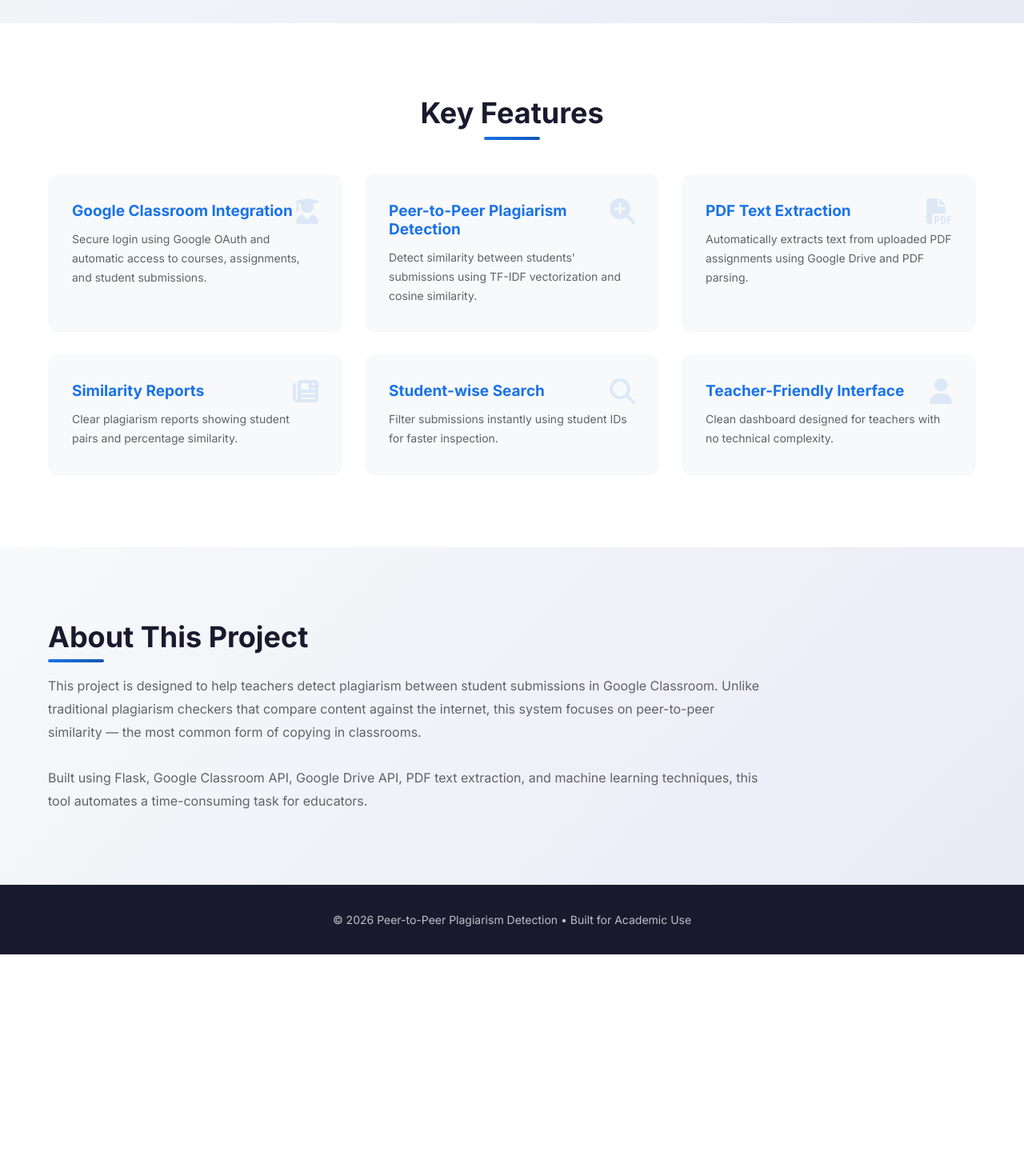
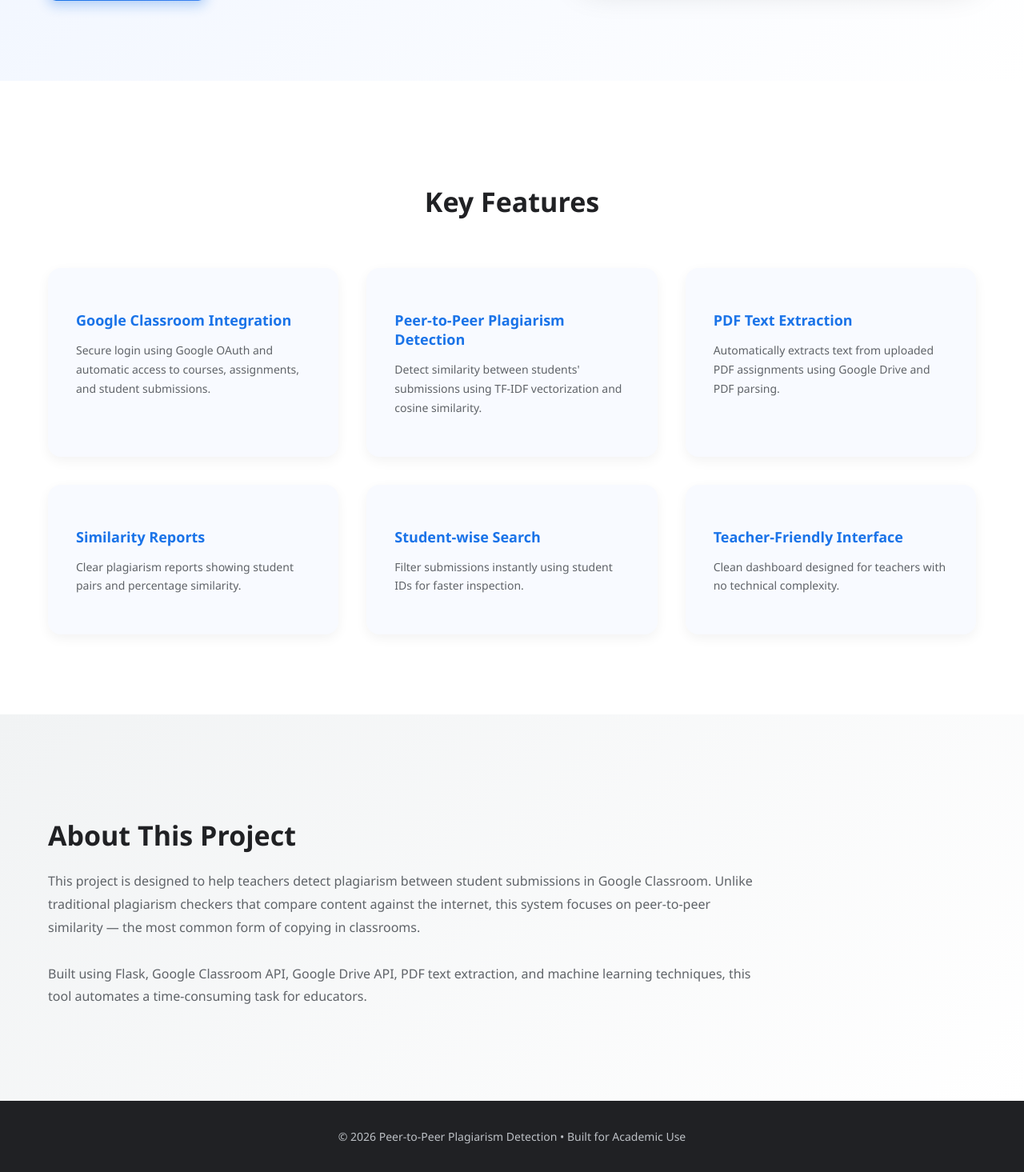
Before and after one commit to debugomega-cell/PeerToPeerPlagrismDetector, a Flask app: page / in a window 1280 px wide. Shown: the part 596-2061 px from the top of the page at 80% size. Before the commit the page ends 1789 px from the top, so only its background shows below. Run offline with Flask 3, Linux system fonts and the light colour scheme.

Commit message:
finalfix

```diff
--- a/templates/index.html
+++ b/templates/index.html
@@ -6,10 +6,186 @@
 
     <title>Peer-to-Peer Plagiarism Detection</title>
     <link rel="stylesheet" href="https://cdnjs.cloudflare.com/ajax/libs/font-awesome/6.4.0/css/all.min.css">
-    <link rel="stylesheet" href="{{ url_for('static', filename='index.css') }}">
 
 
 </head>
+
+<style>
+
+/* ---------- GLOBAL ---------- */
+body {
+    margin: 0;
+    font-family: "Segoe UI", Arial, sans-serif;
+    background: #f5f7fb;
+    color: #202124;
+}
+
+/* ---------- HEADER ---------- */
+header {
+    position: sticky;
+    top: 0;
+    background: rgba(255,255,255,0.9);
+    backdrop-filter: blur(10px);
+    padding: 18px 60px;
+    display: flex;
+    justify-content: space-between;
+    align-items: center;
+    box-shadow: 0 4px 20px rgba(0,0,0,0.05);
+    z-index: 1000;
+}
+
+.logo {
+    font-size: 22px;
+    font-weight: 700;
+    color: #1a73e8;
+}
+
+nav a {
+    margin-left: 30px;
+    text-decoration: none;
+    color: #5f6368;
+    font-weight: 500;
+    transition: 0.3s;
+}
+
+nav a:hover {
+    color: #1a73e8;
+}
+
+/* ---------- HERO ---------- */
+.hero {
+    padding: 100px 60px;
+    display: grid;
+    grid-template-columns: 1.2fr 1fr;
+    gap: 70px;
+    align-items: center;
+    background: linear-gradient(135deg,#eef4ff,#ffffff);
+}
+
+.hero h1 {
+    font-size: 46px;
+    margin-bottom: 20px;
+}
+
+.hero p {
+    font-size: 17px;
+    color: #5f6368;
+    line-height: 1.8;
+}
+
+.hero button {
+    margin-top: 30px;
+    background: linear-gradient(45deg,#1a73e8,#4285f4);
+    color: white;
+    border: none;
+    padding: 15px 30px;
+    font-size: 16px;
+    border-radius: 10px;
+    cursor: pointer;
+    transition: 0.3s;
+    box-shadow: 0 6px 15px rgba(26,115,232,0.3);
+}
+
+.hero button:hover {
+    transform: translateY(-2px);
+    box-shadow: 0 10px 20px rgba(26,115,232,0.4);
+}
+
+.hero img {
+    width: 100%;
+    border-radius: 18px;
+    box-shadow: 0 15px 40px rgba(0,0,0,0.15);
+}
+
+/* ---------- FEATURES ---------- */
+.features {
+    background: white;
+    padding: 100px 60px;
+}
+
+.features h2 {
+    text-align: center;
+    font-size: 34px;
+    margin-bottom: 60px;
+}
+
+.feature-grid {
+    display: grid;
+    grid-template-columns: repeat(3, 1fr);
+    gap: 35px;
+}
+
+.feature {
+    background: #f8faff;
+    padding: 35px;
+    border-radius: 16px;
+    transition: 0.3s;
+    box-shadow: 0 5px 15px rgba(0,0,0,0.05);
+}
+
+.feature:hover {
+    transform: translateY(-6px);
+    box-shadow: 0 12px 25px rgba(0,0,0,0.1);
+}
+
+.feature h3 {
+    margin-bottom: 10px;
+    font-size: 18px;
+    color: #1a73e8;
+}
+
+.feature p {
+    font-size: 14px;
+    color: #5f6368;
+    line-height: 1.7;
+}
+
+/* ---------- ABOUT ---------- */
+.about {
+    padding: 100px 60px;
+    background: linear-gradient(135deg,#f1f3f4,#ffffff);
+}
+
+.about h2 {
+    font-size: 34px;
+    margin-bottom: 20px;
+}
+
+.about p {
+    max-width: 900px;
+    font-size: 16px;
+    color: #5f6368;
+    line-height: 1.8;
+}
+
+/* ---------- FOOTER ---------- */
+footer {
+    background: #202124;
+    color: #bdc1c6;
+    padding: 35px;
+    text-align: center;
+    font-size: 14px;
+}
+
+/* ---------- RESPONSIVE ---------- */
+@media (max-width: 900px) {
+    .hero {
+        grid-template-columns: 1fr;
+        text-align: center;
+    }
+
+    .feature-grid {
+        grid-template-columns: 1fr;
+    }
+
+    header {
+        flex-direction: column;
+        gap: 10px;
+    }
+}
+
+
+</style>
 
 <body>
 
```
